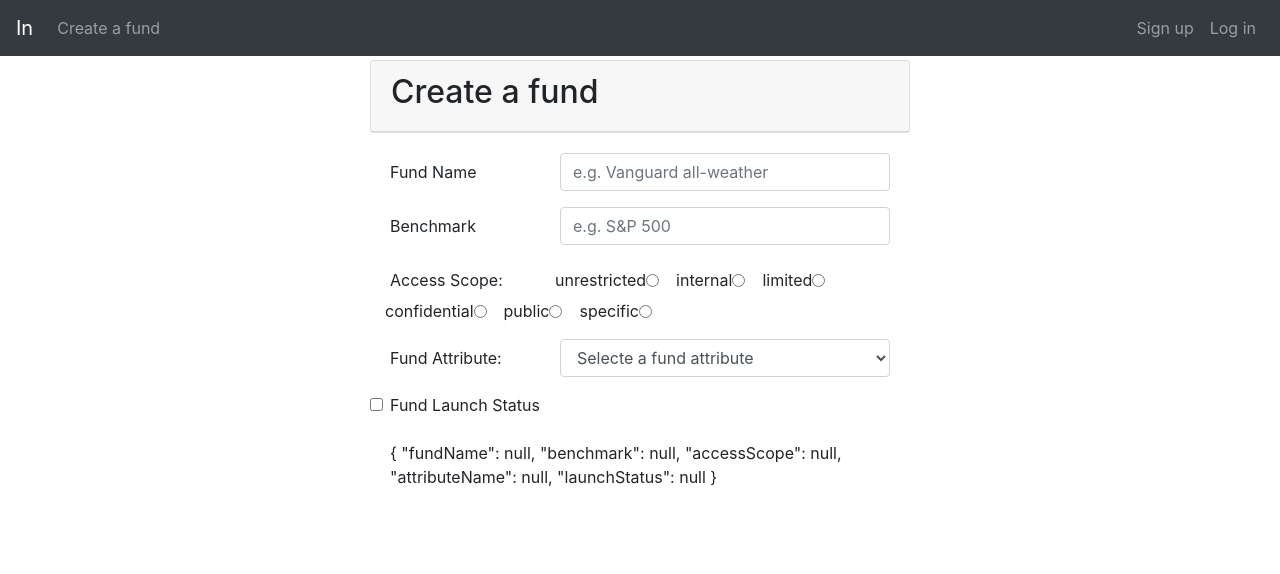
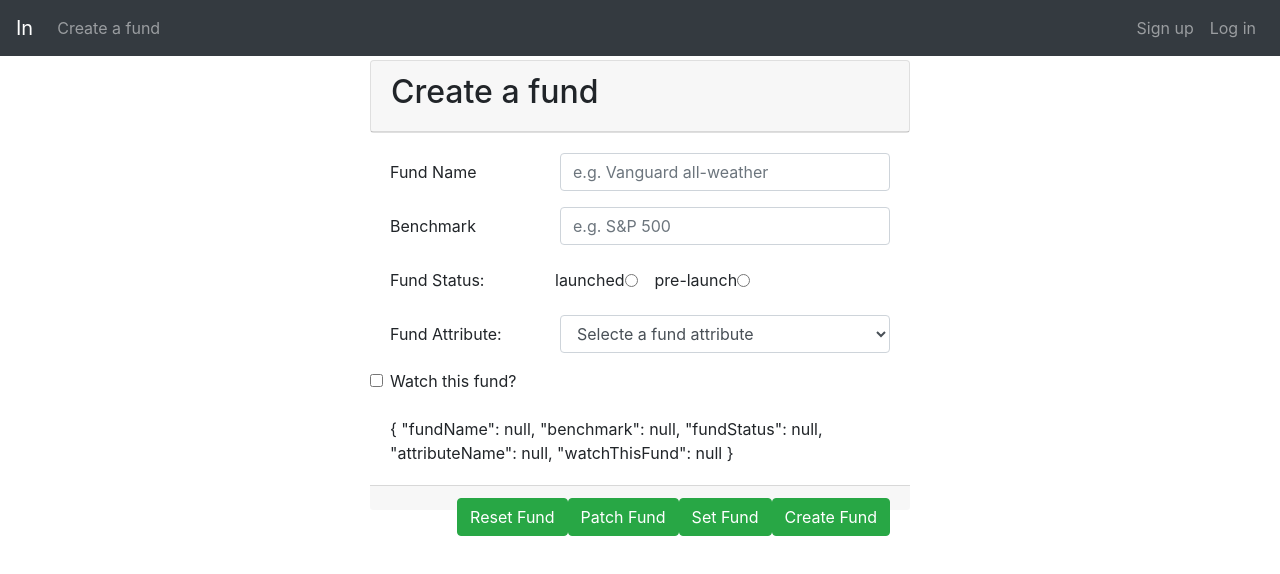
Before and after one commit to ebo-arcadia/angular-jwt-auth, an Angular app: page /create-fund in a window 1280 px wide. Shown: the top 574 px of the page. Built offline with nearby package versions, Linux system fonts and the light colour scheme.

Commit message:
add value changes in form value property to work with user input, conditionally execute button and methods

```diff
--- a/src/app/create-fund/create-fund.component.html
+++ b/src/app/create-fund/create-fund.component.html
@@ -1,5 +1,6 @@
 <div class="row">
     <div  class="col-md-8 col-xl-6 mx-auto">
+        <form [formGroup]="createFundForm" (ngSubmit)="onSubmit(buttonType)">
         <div class="card mt-1">
             <div class="card-header">
                 <h2>Create a fund</h2>
@@ -7,7 +8,6 @@
         </div>
 
         <div class="card-body">
-            <form [formGroup]="createFundForm">
 
                 <div class="form-group form-row">
                     <label for="fundName"  class="col-md-4 col-form-label">Fund Name</label>
@@ -24,11 +24,11 @@
                 </div>
 
                 <div class="form-group form-row">
-                    <label class="col-md-4 col-form-label">Access Scope: </label>
+                    <label class="col-md-4 col-form-label">Fund Status: </label>
 
-                    <div class="form-check-label form-check-inline" *ngFor="let accessScope of accessScopes">
-                        <label [for]="accessScope" class="form-check-label">{{accessScope}}</label>
-                        <input type="radio" name="accessScope" [id]="accessScope" [value]="accessScope" class="form-check-input" formControlName="accessScope">
+                    <div class="form-check-label form-check-inline" *ngFor="let status of fundStatus">
+                        <label [for]="status" class="form-check-label">{{status}}</label>
+                        <input type="radio" name="fundStatus" [id]="status" [value]="status" class="form-check-input" formControlName="fundStatus">
                     </div>
                 </div>
 
@@ -48,15 +48,19 @@
                 <div class="form-group form-row">
                     <label for="col-md-4 col-form-label"></label>
                     <div class="col-md-8">
-                        <input type="checkbox" name="launchStatus" id="launchStatus" value="true" class="form-check-input" formControlName="launchStatus">
-                        <label for="launchStatus">Fund Launch Status</label>
+                        <input type="checkbox" name="watchThisFund" id="watchThisFund" value="true" class="form-check-input" formControlName="watchThisFund">
+                        <label for="watchThisFund">Watch this fund?</label>
                     </div>
                 </div>
-
-
-            </form>
             {{ createFundForm.value | json }}
         </div>
 
+        <div class="card-footer">
+            <button class="btn btn-success float-right" (click)="onSubmit('Create Fund')">Create Fund</button>
+            <button class="btn btn-success float-right" (click)="onSubmit('Set Fund')">Set Fund</button>
+            <button class="btn btn-success float-right" (click)="onSubmit('Patch Fund')">Patch Fund</button>
+            <button class="btn btn-success float-right" (click)="onSubmit('Reset Fund')">Reset Fund</button>
+        </div>
+        </form>
     </div>
 </div>
--- a/src/app/create-fund/create-fund.component.ts
+++ b/src/app/create-fund/create-fund.component.ts
@@ -10,7 +10,7 @@ import { FundAttributesService } from './fund-attributes.service';
 })
 export class CreateFundComponent implements OnInit {
   createFundForm: FormGroup | any = null;
-  accessScopes = ["unrestricted", "internal", "limited", "confidential", "public", "specific"];
+  fundStatus = ["launched", "pre-launch"];
   fundAttributes: FundAttributes[] = [];
 
   constructor(private fundAttributesService: FundAttributesService) { }
@@ -21,10 +21,55 @@ export class CreateFundComponent implements OnInit {
     this.createFundForm = new FormGroup({
       fundName: new FormControl(null, Validators.required),
       benchmark: new FormControl(null, Validators.required),
-      accessScope: new FormControl(null, Validators.required),
+      fundStatus: new FormControl(null, Validators.required),
       attributeName: new FormControl(null, Validators.required),
-      launchStatus: new FormControl(null, Validators.required)
+      watchThisFund: new FormControl(null, Validators.required)
+    });
+
+    this.createFundForm.valueChanges.subscribe((value: any) => {
+      next: console.log(value);
     });
   }
 
+  buttonType: string | any;
+
+  onSubmit(buttonType: any): void {
+    if (buttonType === "Create Fund") {
+      this.onPrintValueInConsoleClick()
+    };
+    if (buttonType === "Set Fund") {
+      this.onSetValueClick()
+    };
+    if (buttonType === "Patch Fund") {
+      this.onPatchValueClick()
+    };
+    if (buttonType === "Reset Fund") {
+      this.onResetValueClick()
+    };
+  }
+
+  onPrintValueInConsoleClick() {
+    console.log(this.createFundForm.value);
+  }
+
+  onSetValueClick() {
+    this.createFundForm.setValue({
+      fundName: "vanguard gold",
+      benchmark: "sleeve gold",
+      fundStatus: "launched",
+      attributeName: "ETF",
+      watchThisFund: true
+    });
+  }
+
+  onPatchValueClick() {
+    this.createFundForm.patchValue({
+      fundName: "all weather"
+    });
+  }
+
+  onResetValueClick() {
+    this.createFundForm.reset();
+  }
+
 }
```
Also changed, not shown: 1 other file (tests, documents, lock files or other folders).
